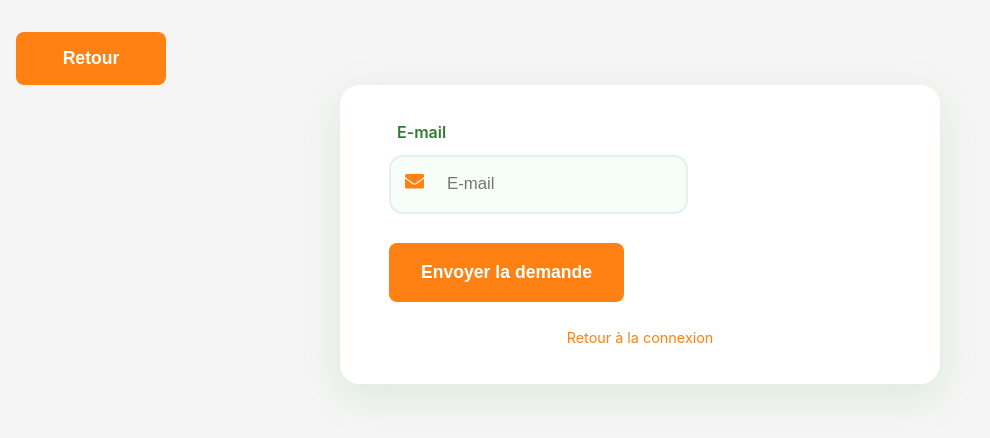
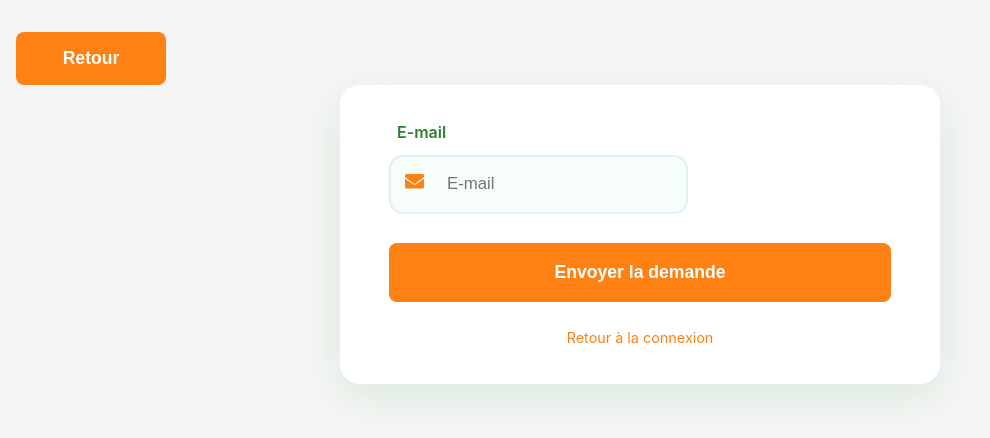
Before and after one commit to AnnaNdoye/FrontEnd-Plateforme-de-gestion-et-de-valorisation-des-pr-sentations-internes-, a React (Create React App) app: page /mot-de-passe-oublie in a window 1280 px wide. Shown: the top 438 px of the page, without its empty margins (0-990 px from the left). Built offline with nearby package versions, Linux system fonts and the light colour scheme.

Commit message:
ajout du pointeur lors de la demande de modification de mot de passe

```diff
--- a/src/pages/MotDePasseOublie.js
+++ b/src/pages/MotDePasseOublie.js
@@ -63,6 +63,8 @@ const SubmitButton = styled.button`
     border-radius: 8px;
     font-size: 1.1rem;
     font-weight: bold;
+    cursor: pointer;
+    width: 100%;
     `;
 
 const LinksContainer = styled.div`
```
